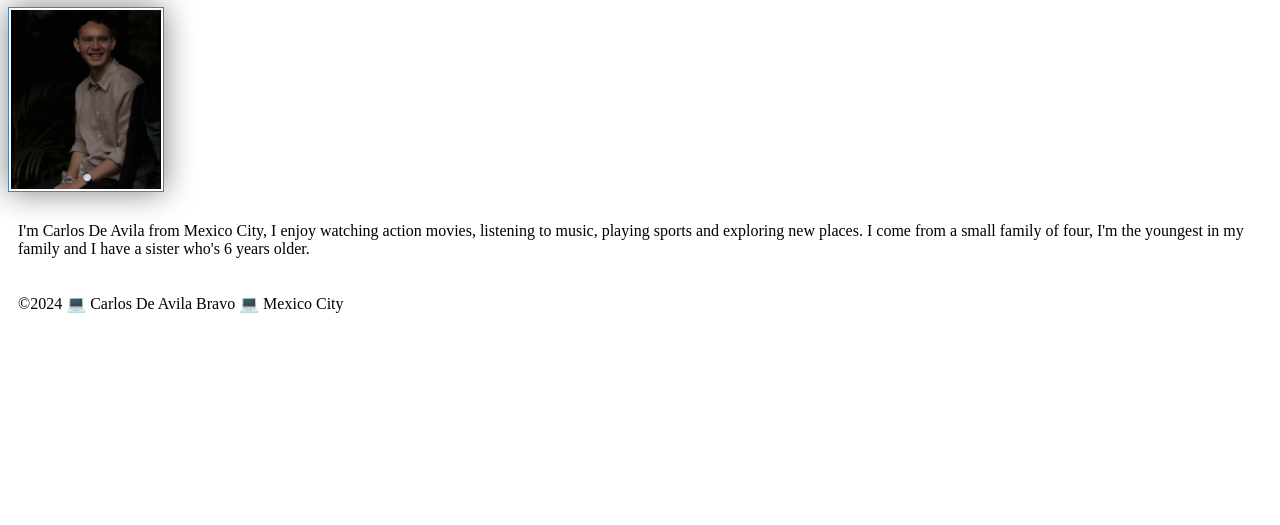
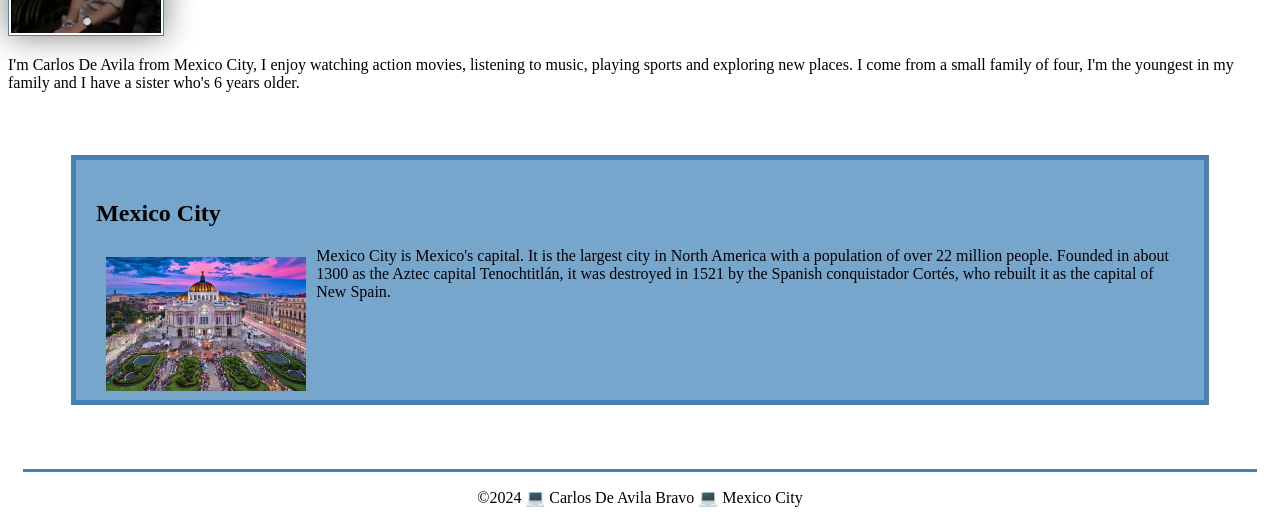
Before and after one commit to caarloosdab/wdd130, a plain HTML site: page index.html in a window 1280 px wide. Shown: the part 275-800 px from the top of the page. Drawn offline with Linux system fonts and the light colour scheme.

Commit message:
homepage enhancement

```diff
--- a/index.html
+++ b/index.html
@@ -4,7 +4,9 @@
     <meta charset="UTF-8">
     <meta name="viewport" content="width=device-width, initial-scale=1.0">
     <title>Carlos De Avila Bravo | WDD 130 </title>
-    <link rel="stylesheet" href="styles\styles.css">
+    <meta name="description" content="Carlos De Avila's home page, WDD 130, Introduction of myself">
+    <meta name="author" content="Carlos De Avila Bravo">
+    <link rel="stylesheet" href="styles/styles.css">
 </head>
 <body>
     <header>
@@ -22,6 +24,11 @@
             from a small family of four, I'm the youngest in my family and I have
             a sister who's 6 years older. </p>
     </main>
+    <aside>
+        <h2>Mexico City</h2>
+        <img src="images/MexicoCity.jpg" alt="mexico city">
+        <p>Mexico City is Mexico's capital. It is the largest city in North America with a population of over 22 million people. Founded in about 1300 as the Aztec capital Tenochtitlán, it was destroyed in 1521 by the Spanish conquistador Cortés, who rebuilt it as the capital of New Spain.</p>
+    </aside>
     <footer>
         <p>&copy;2024 💻 Carlos De Avila Bravo 💻 Mexico City</p>
     </footer>
--- a/styles/styles.css
+++ b/styles/styles.css
@@ -4,7 +4,7 @@ nav {
 }
 nav a {
     color: white;
-    display: block;
+    display: inline;
     padding: 20px;
 }
 
@@ -14,7 +14,7 @@ h1 {
 
 }
 
-img {
+main img {
     width: 150px;
     height: auto;
     border: 1px solid steelblue;
@@ -23,5 +23,29 @@ img {
 }
 
 p {
-    padding: 10px;
+    padding: 0px;
 }
+
+aside {
+    width: auto;
+    min-height: 200px;
+    margin: 5%;
+    border: 5px solid steelblue;
+    background-color: rgb(119, 166, 204);
+    backdrop-filter: blur(5px);
+    padding: 20px;
+    color: black;
+
+}
+aside img {
+    width: 200px;
+    height: auto;
+    float: left;
+    margin: 10px;
+}
+
+footer {
+    margin: 15px;
+    border-top: 3px solid steelblue;
+    text-align: center;
+}
```
Also changed, not shown: images/MexicoCity.jpg (added).
